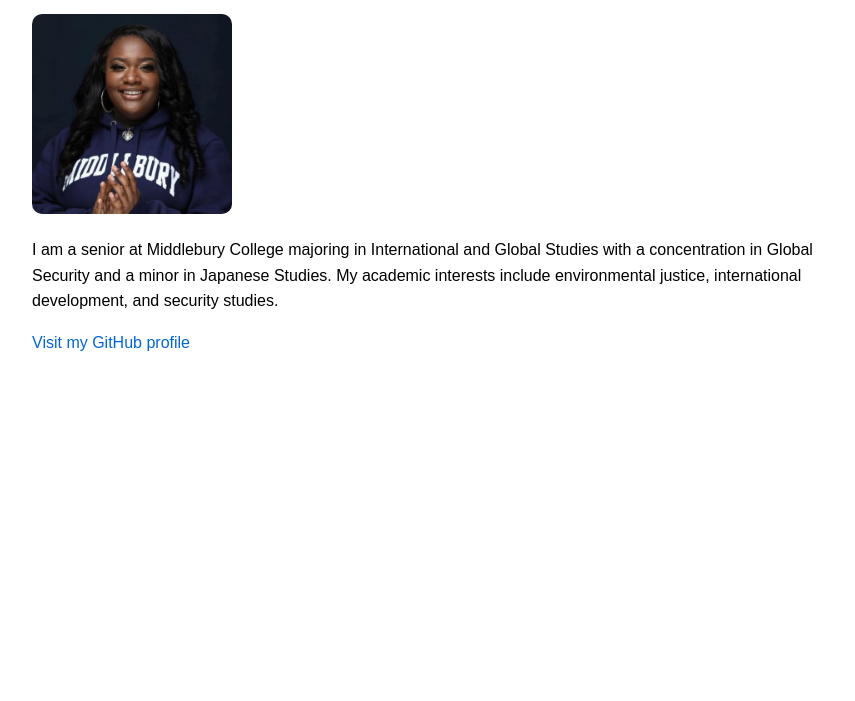
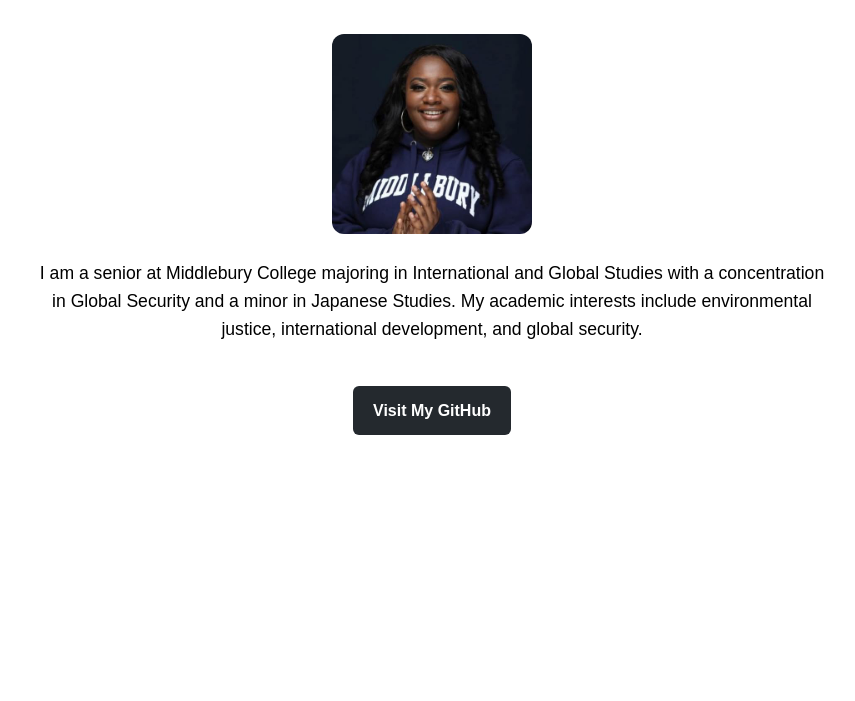
Before and after one commit to ArtriF2025/ArtriF2025.github.io, a plain HTML site: page index.html in a window 1280 px wide. Shown: the part 99-800 px from the top of the page, without its empty margins (208-1063 px from the left). Drawn offline with Linux system fonts and the light colour scheme.

Commit message:
Update index.html

```diff
--- a/index.html
+++ b/index.html
@@ -3,41 +3,68 @@
 <head>
   <meta charset="UTF-8">
   <title>Artrianna Freeman</title>
+
   <style>
     body {
       font-family: Arial, sans-serif;
       max-width: 800px;
       margin: 40px auto;
       line-height: 1.6;
+      text-align: center;
     }
+
     img {
       max-width: 200px;
-      border-radius: 10px;
+      border-radius: 12px;
+      margin-top: 20px;
     }
-    a {
-      color: #0366d6;
+
+    h1 {
+      margin-top: 20px;
+    }
+
+    p {
+      font-size: 1.1em;
+    }
+
+    .github-button {
+      display: inline-block;
+      margin-top: 25px;
+      padding: 12px 20px;
+      background-color: #24292e;
+      color: white;
       text-decoration: none;
+      border-radius: 6px;
+      font-weight: bold;
+    }
+
+    .github-button:hover {
+      background-color: #000;
     }
   </style>
 </head>
+
 <body>
 
   <h1>Artrianna Freeman</h1>
 
+  <!-- Upload your photo to the repo and name it photo.jpg -->
   <img src="photo.jpg" alt="Photo of Artrianna Freeman">
 
   <p>
     I am a senior at Middlebury College majoring in International and Global Studies
     with a concentration in Global Security and a minor in Japanese Studies.
     My academic interests include environmental justice, international development,
-    and security studies.
+    and global security.
   </p>
 
-  <p>
-    <a href="https://github.com/YOUR-USERNAME" target="_blank">
-      Visit my GitHub profile
-    </a>
-  </p>
+  <a
+    href="https://github.com/ArtriF2025"
+    class="github-button"
+    target="_blank"
+  >
+    Visit My GitHub
+  </a>
 
 </body>
 </html>
```
